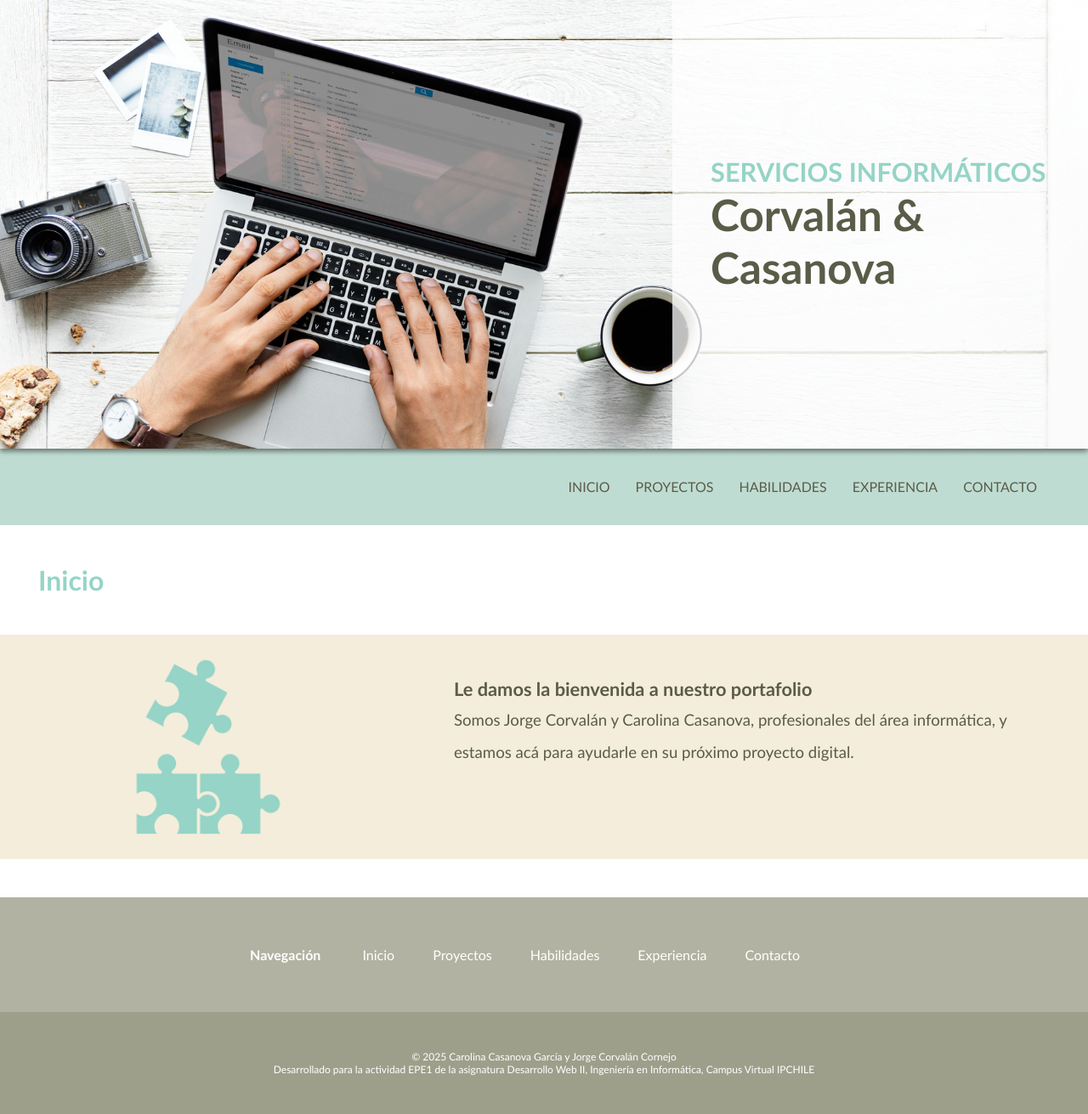
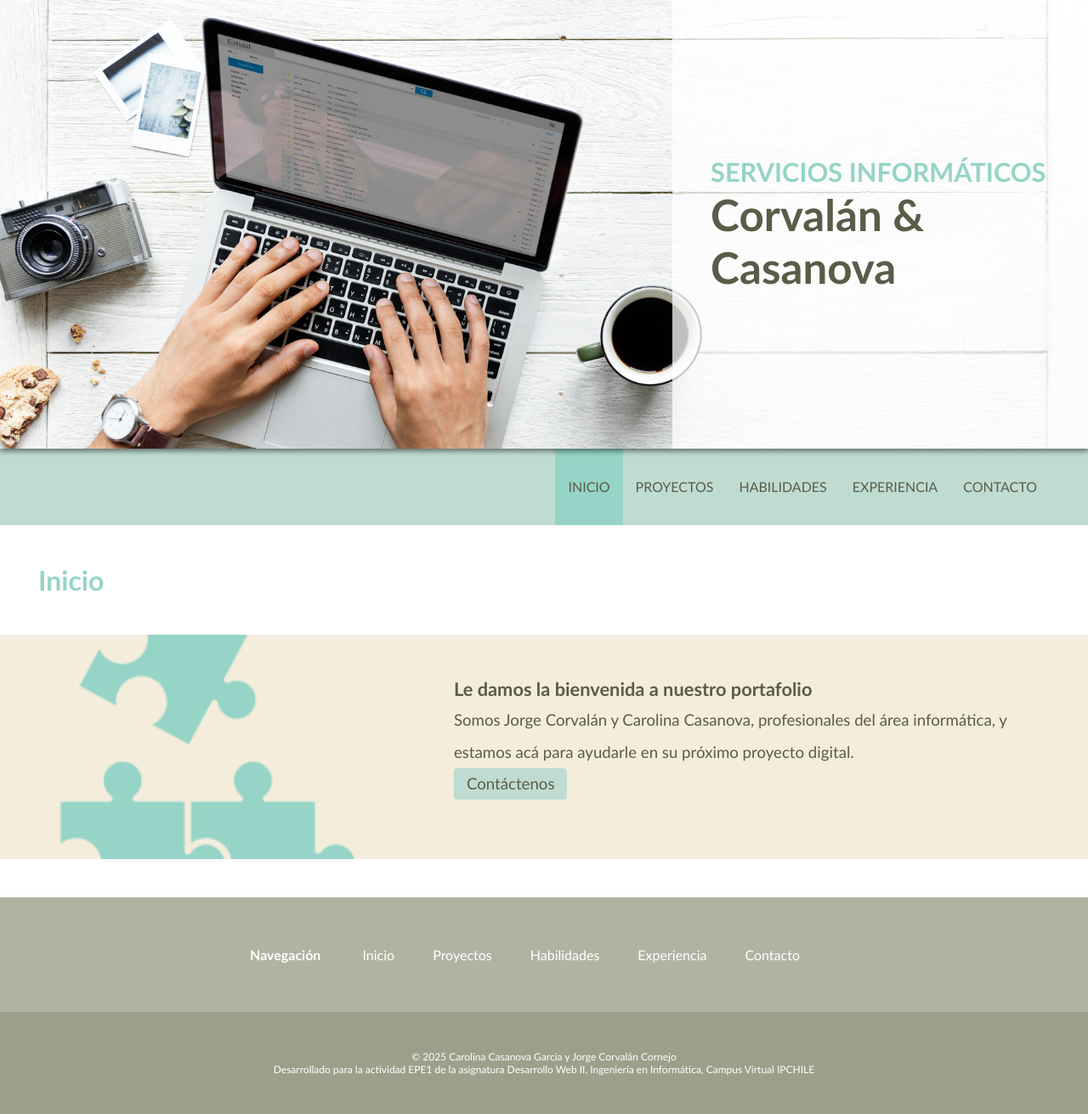
Before and after one commit to cbcgipchile/dw2_epe1, a PHP site: page / in a window 1280 px wide. Shown: the whole page at 85% size. Run offline with PHP 8.4, Linux system fonts and the light colour scheme.

Commit message:
Avances en carga de formulario
FrontEnd:
- Depurado CSS en general, agregado comportamientos bonitos.
- Lista la carga de campos de formularios.

Pendiente:
- Programar el manejador de envío de formulario y respuesta.
- Programar receptor de formulario en BackEnd.
- Agregar manejo de SQL en BackEnd.

```diff
--- a/ctrl/data/item_seccion.json
+++ b/ctrl/data/item_seccion.json
@@ -10,7 +10,10 @@
   "parametros"		:
   [
    { "id_param":"descripcion", "valor":"Somos Jorge Corvalán y Carolina Casanova, profesionales del área informática, y estamos acá para ayudarle en su próximo proyecto digital." },
-   { "id_param":"url_portada", "valor":"./vw/img/icon_solution.png" }
+   { "id_param":"url_portada", "valor":"./vw/img/icon_solution.png" },
+   { "id_param":"url_value", "valor":"./?contact" },
+   { "id_param":"url_text", "valor":"Contáctenos" },
+   { "id_param":"url_target", "valor":"_self" }
   ]
  },
  {
@@ -67,7 +70,7 @@
   "fecha_creacion"	:"2021-09-10",
   "parametros"		:
   [
-   { "id_param":"url", "valor":"https://www.geminis.cl/" },
+   { "id_param":"url_value", "valor":"https://www.geminis.cl/" },
    { "id_param":"descripcion", "valor":"Diseño gráfico web sobre plataforma WordPress 5.9 para el sitio corporativo de empresa de Transportes Géminis, Calama. Incluye desarrollo de plantillas (themes), plugins varios y administración de contenidos." },
    { "id_param":"url_portada", "valor":"./img/experience-geminis-corporativo.jpg" }
   ]
@@ -83,7 +86,7 @@
   "fecha_creacion"	:"2019-10-28",
   "parametros"		:
   [
-   { "id_param":"url", "valor":"https://www.cirugialaserena.cl/" },
+   { "id_param":"url_value", "valor":"https://www.cirugialaserena.cl/" },
    { "id_param":"descripcion", "valor":"Diseño y desarrollo fullstack del sitio corporativo del Centro Médico Mistral, La Serena. Incluye interfaz de administración para usuarios autorizados." },
    { "id_param":"url_portada", "valor":"./img/experience-mistral-corporativo.jpg" }
   ]
@@ -164,7 +167,7 @@
   ]
  },
  {
-  "id_item"			:302,
+  "id_item"			:303,
   "id_tipo"			:"field",
   "id_seccion"		:"contact",
   "id_item_padre"	:30,
--- a/index.html
+++ b/index.html
@@ -42,7 +42,7 @@
 		</nav>
 
 		<main>
-			<h2 data-id="titulo" id="tituloSeccion">Inicio</h2>
+			<h2 data-id="titulo" id="tituloSeccion"></h2>
 			<section data-id="contenido" id="contenidoSeccion" data-id="">
 
 			</section>
@@ -69,9 +69,9 @@
 
 			<!-- Plantilla Item de Seccion -->
 			<template data-id="seccion_item">
-				<article data-type="item" data-id=""><!--
+				<article data-type="item_padre" data-id=""><!--
 				--><figure data-type="imagen">
-						<img src="" alt="Imagen" />
+						<div class="imagen"><img src="" alt="Imagen" /></div>
 					</figure><!--
 				--><div data-type="texto"><!--
 					--><h3 data-field="nombre"></h3><!--
@@ -84,7 +84,7 @@
 
 			<!-- Plantilla Contenedor e Item de Hijos de Item -->
 			<template data-id="seccion_hijos">
-				<article data-type="hijos" data-id="">
+				<article data-type="item_hijos" data-id="">
 					<figure data-type="item" data-id="">
 						<figcaption data-field="nombre"><a target="_blank"></a></figcaption>
 					</figure>
@@ -93,17 +93,23 @@
 
 			<!-- Plantilla Contenedor e Item de Form de Item -->
 			<template data-id="seccion_form">
-				<article data-type="form" data-id="">
+				<article data-type="item_form" data-id="">
 					<form name="">
-						<div class="field" data-type="text" data-id="">
-							<label for=""></label>
-							<input type="text" name="" id="" value="" />
+						<div data-type="fields">
+							<div class="field" data-type="text" data-id="">
+								<label for=""><span></span> <span class="required" title="Requerido">*</span></label>
+								<input type="text" name="" id="" value="" data-type="control" />
+							</div>
+							<div class="field" data-type="email" data-id="">
+								<label for=""><span></span> <span class="required" title="Requerido">*</span></label>
+								<input type="email" name="" id="" value="" data-type="control" />
+							</div>
+							<div class="field" data-type="textarea" data-id="">
+								<label for=""><span></span> <span class="required" title="Requerido">*</span></label>
+								<textarea name="" id="" size="6" data-type="control"></textarea>
+							</div>
 						</div>
-						<div class="field" data-type="textarea" data-id="">
-							<label for=""></label>
-							<textarea name="" id="" size="6"></textarea>
-						</div>
-						<div class="buttons">
+						<div data-type="buttons">
 							<input type="submit" value="Enviar" />
 						</div>
 					</form>
--- a/vw/css/body.css
+++ b/vw/css/body.css
@@ -25,9 +25,31 @@ BODY
 
 A
 {
-	color:var(--ThemeColor0);
+	color:var(--ThemeColor6);
 	text-decoration:none;
 }
+
+/* Scrollbars */
+::-webkit-scrollbar
+{
+	width:16px;
+	cursor:pointer;
+}
+::-webkit-scrollbar-track
+{
+	background:var(--ThemeColor0, #FFF);
+}
+::-webkit-scrollbar-thumb
+{
+	background:var(--ThemeColor1, #999);
+	border-radius:8px;
+}
+::-webkit-scrollbar-thumb:hover
+{
+	background:var(--ThemeColor2, #AAA);
+	cursor:pointer;
+}
+
 
 /* Estilos compartidos */
 .oculta
--- a/vw/css/footer.css
+++ b/vw/css/footer.css
@@ -46,6 +46,10 @@ FOOTER [data-id="footer_menu"] [data-type="menu"] [data-type="item"]
 	cursor:pointer;
 	line-height:var(--MenuItemHeight);
 }
+FOOTER [data-id="footer_menu"] [data-type="menu"] [data-type="item"] A
+{
+	color:var(--ThemeColor0);
+}
 FOOTER [data-id="footer_menu"] [data-type="menu"] [data-type="item"]:hover
 {
 	text-decoration:underline;
--- a/vw/css/item.css
+++ b/vw/css/item.css
@@ -22,31 +22,54 @@ ARTICLE
 	background-color:var(--ThemeColor3);
 }
 
-ARTICLE > *
+/*
+-----------------------------
+Contenedor de ITEM Padre
+-----------------------------
+*/
+ARTICLE[data-type="item_padre"] > *
 {
 	display:inline-block;
-	/* background-color:green; */
 }
 
-ARTICLE > [data-type="imagen"]
+ARTICLE[data-type="item_padre"] > [data-type="imagen"]
 {
+	width:calc(100% / calc(var(--NumeroPhi) + 1));
+	height:33vh;
+	overflow:hidden;
+	text-align:center;
+}
+ARTICLE[data-type="item_padre"] > [data-type="imagen"] .imagen
+{
+	width:100%;
+	height:100%;
 	background-position:center;
 	background-repeat:no-repeat;
 	background-size:cover;
-	width:calc(100% / calc(var(--NumeroPhi) + 1));
-	height:33vh;
-	text-align:center;
+	-webkit-transition: all 0.5s;
+    -moz-transition: all 0.5s;
+    -o-transition: all 0.5s;
+    transition: all 0.5s;
 }
-ARTICLE > [data-type="imagen"].icon
+ARTICLE[data-type="item_padre"] > [data-type="imagen"] .imagen:hover,
+ARTICLE[data-type="item_padre"] > [data-type="imagen"] .imagen:focus
+{
+	-ms-transform: scale(1.1);
+    -moz-transform: scale(1.1);
+    -webkit-transform: scale(1.1);
+    -o-transform: scale(1.1);
+    transform: scale(1.1);
+}
+ARTICLE[data-type="item_padre"] > [data-type="imagen"].icon
 {
 	background-size:auto 90%;
 	background-color:var(--ThemeColor3);
 }
-ARTICLE > [data-type="imagen"] IMG
+ARTICLE[data-type="item_padre"] > [data-type="imagen"] IMG
 {
 	display:none;
 }
-ARTICLE > [data-type="texto"]
+ARTICLE[data-type="item_padre"] > [data-type="texto"]
 {
 	width:calc(100%
 			- calc(100% / calc(var(--NumeroPhi) + 1))
@@ -57,17 +80,34 @@ ARTICLE > [data-type="texto"]
 	font-size:var(--SeccionItemSize, 14pt);
 	overflow:auto;
 }
+ARTICLE[data-type="item_padre"] > [data-type="texto"] [data-field="url"]
+{
+	display:inline-block;
+	background-color:var(--ThemeColor1);
+	border-radius:4px;
+}
+ARTICLE[data-type="item_padre"] > [data-type="texto"] [data-field="url"]:hover
+{
+	background-color:var(--ThemeColor2);
+}
+ARTICLE[data-type="item_padre"] > [data-type="texto"] [data-field="url"] A
+{
+	display:inline-block;
+	line-height:var(--BotonHeight, 45px);
+	padding:0 15px;
+}
 
-ARTICLE.reverso
+/* Intercambia posicion de elementos horizontalmente */
+ARTICLE[data-type="item_padre"].reverso
 {
 	clear:both;
 	background-color:transparent;
 }
-ARTICLE.reverso > [data-type="imagen"]
+ARTICLE[data-type="item_padre"].reverso > [data-type="imagen"]
 {
 	float:right;
 }
-ARTICLE.reverso > [data-type="texto"]
+ARTICLE[data-type="item_padre"].reverso > [data-type="texto"]
 {
 	float:left;
 }
@@ -78,12 +118,71 @@ ARTICLE .clear
 }
 
 
-/* Pantallas Chicas */
+/*
+-----------------------------
+Contenedor de ITEM Form
+-----------------------------
+*/
+ARTICLE[data-type="item_form"]
+{
+	width:calc(100% - calc(var(--MarginLateral) * 2));
+	height:auto;
+	padding:var(--MarginLateral);
+	background-color:transparent;
+	font-size:var(--SeccionItemSize, 14pt);
+}
+ARTICLE[data-type="item_form"] .field
+{
+	display:block;
+}
+ARTICLE[data-type="item_form"] .field LABEL,
+ARTICLE[data-type="item_form"] .field [data-type="control"]
+{
+	display:block;
+	margin:15px 0 10px;
+	width:calc(100% - 30px);
+}
+ARTICLE[data-type="item_form"] .field LABEL .required
+{
+	color:red;
+}
+ARTICLE[data-type="item_form"] .field [data-type="control"]
+{
+	font-size:inherit;
+	color:var(--ThemeColor6);
+	background-color:var(--ThemeColor4);
+	border-bottom:1px solid var(--ThemeColor5);
+	padding:15px;
+}
+ARTICLE[data-type="item_form"] [data-type="buttons"]
+{
+	text-align:center;
+	padding:var(--MarginLateral) 0;
+}
+ARTICLE[data-type="item_form"] INPUT[type="submit"]
+{
+	background-color:var(--ThemeColor1);
+	border-radius:4px;
+	padding:15px;
+	font-size:inherit;
+	cursor:pointer;
+}
+
+
+/*
+---------------------------------------
+ Pantallas Chicas
+---------------------------------------
+*/
 @media (max-width:480px)
 {
 	ARTICLE
 	{
 		height:auto !important;
+		-webkit-box-shadow:0 3px 6px rgba(0,0,0,0.5);
+		-moz-box-shadow:0 3px 6px rgba(0,0,0,0.5);
+		box-shadow:0 3px 6px rgba(0,0,0,0.5);
+		margin-bottom:6px;
 	}
 
 	ARTICLE > *
@@ -92,11 +191,15 @@ ARTICLE .clear
 		width:100% !important;
 	}
 
-	ARTICLE > [data-type="imagen"]
+	ARTICLE[data-type="item_padre"] > [data-type="imagen"]
 	{
-		height:50vh;
+		height:40vh;
 	}
-	ARTICLE > [data-type="texto"]
+	ARTICLE[data-type="item_padre"] > [data-type="imagen"].icon
+	{
+		background-size:50% auto;
+	}
+	ARTICLE[data-type="item_padre"] > [data-type="texto"]
 	{
 		width:calc(100% - calc(var(--MarginLateral) * 2)) !important;
 		height:auto;
--- a/vw/css/main.css
+++ b/vw/css/main.css
@@ -30,3 +30,13 @@ MAIN > SECTION
 {
 	padding-bottom:var(--MarginLateral);
 }
+MAIN > SECTION.carga
+{
+	height:54px;
+	padding:15px 0;
+	background-color:var(--ThemeColor3);
+	background-image:url("../img/icon_carga.gif");
+	background-position:center;
+	background-repeat:no-repeat;
+	background-size:24px auto;
+}
--- a/vw/css/root.css
+++ b/vw/css/root.css
@@ -29,6 +29,7 @@
 
 	--NavHeight				: 90px;
 	--MenuItemHeight		: 45px;
+	--BotonHeight			: 36px;
 
 	--ClientMinWidth: 360px;
 	--MarginLateral	: 45px;
--- a/vw/js/request.js
+++ b/vw/js/request.js
@@ -42,7 +42,7 @@ var ccRequest	=
 		{
 			try
 			{
-				console.log("[conectado]", response, params);
+				// console.log("[conectado]", response, params);
 
 				// Verifica errores:
 				if (response.status.type != "ok")
```
Also changed, not shown: vw/js/menu.js (+96 -26 lines), vw/js/seccion.js (+195 -19 lines), img/project-refugio-secreto.jpg (added), img/project-valle-qpixel.jpg (added).
